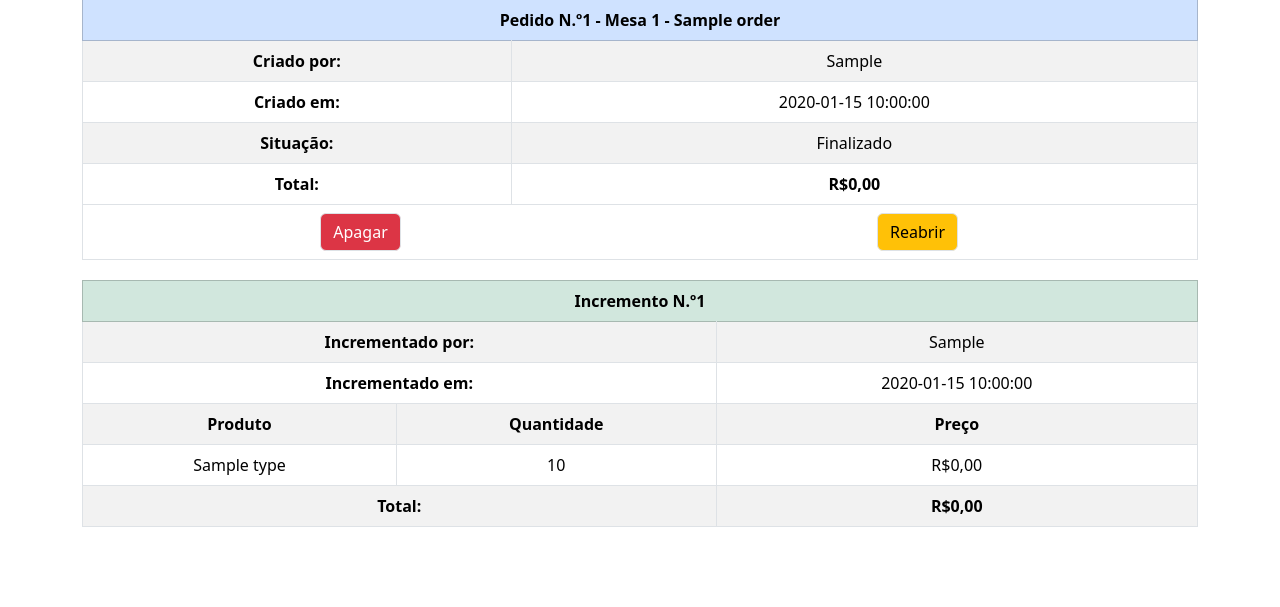
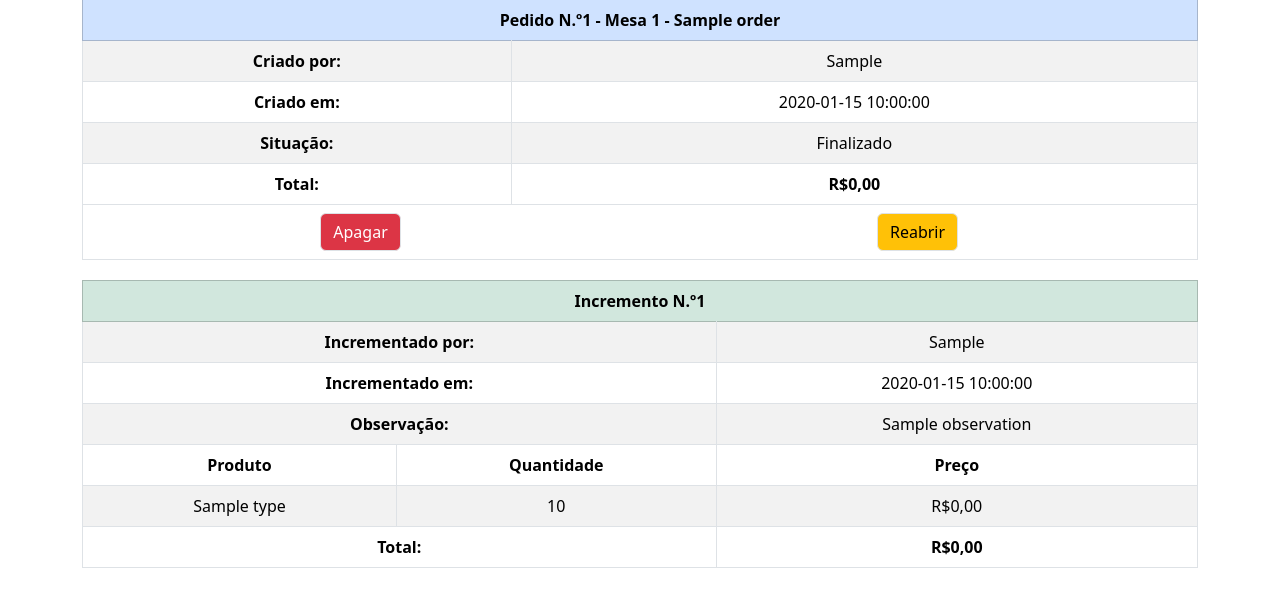
Before and after one commit to luizfldomingues/limas, a Flask app: template templates/order-details.html in a window 1280 px wide. Shown: the part 89-696 px from the top of the page. Run offline with Flask 3, Linux system fonts and the light colour scheme; the template is opened without the code that fills it: most values are stand-ins (such as "Sample title", 1, 10 or a date in 2020); parts of the project's set-up code (start-up, migrations or seed data) failed here and were passed over.

Commit message:
fix(AI): add increment to other details

```diff
--- a/app.py
+++ b/app.py
@@ -79,8 +79,9 @@ def edit_order():
                     increment_products.append(
                         {"id": actual_product["id"], "quantity": quantity}
                     )
+        observation = request.form.get("observation")
         db.update_order(order_id, customer, table)
-        db.add_order_products(order_id, increment_products)
+        db.add_order_products(order_id, increment_products, observation)
         flash(f"Pedido Nº.{order_id} editado com sucesso")
         return redirect("/")
     # User reached route via GET
@@ -214,7 +215,8 @@ def increment_order():
         except:
             return apology("Não foi possível registrar o produto")
 
-        db.add_order_products(order_id, increment_products)
+        observation = request.form.get("observation")
+        db.add_order_products(order_id, increment_products, observation)
         flash(f"Pedido Nº.{order_id} incrementado com sucesso")
         return redirect("/")
 
@@ -476,10 +478,11 @@ def new_order():
             return apology("Não foi possível registrar o produto")
         customer = request.form.get("customer")
         table_number = request.form.get("table-number")
+        observation = request.form.get("observation")
 
         # Register the order into the orders table
         order_id = db.create_order(session["user_id"], customer, table_number)
-        db.add_order_products(order_id, order_products)
+        db.add_order_products(order_id, order_products, observation)
         if request.form.get("auto-complete") == 'True':
             return modify_order_status(order_id=order_id, action="complete")
         flash(f"Pedido N.º{order_id} registrado")
--- a/database/database.py
+++ b/database/database.py
@@ -254,7 +254,7 @@ class Database:
         rows = self._execute_query(
             "SELECT oi.id AS id, u.username, oi.observation, DATETIME(oi.increment_time, '-3 hours') AS increment_time "
             "FROM order_increments oi JOIN users u ON oi.user_id = u.id WHERE oi.order_id = ? "
-            "ORDER BY oi.increment_time DESC",
+            "ORDER BY oi.increment_time ASC",
             (order_id,)
         )
         return [dict(row) for row in rows]
--- a/templates/order-details.html
+++ b/templates/order-details.html
@@ -86,6 +86,12 @@ Detalhes pedido N.º{{ order.id }}
                         <th colspan="2" class="align-right">Incrementado em:</th>
                         <td>{{ increment.increment_time }}</td>
                     </tr>
+                    {% if increment.observation %}
+                    <tr>
+                        <th colspan="2" class="align-right">Observação:</th>
+                        <td>{{ increment.observation }}</td>
+                    </tr>
+                    {% endif %}
                     {% if increment.products %}
                         <tr>
                             <th>Produto</th>
```
